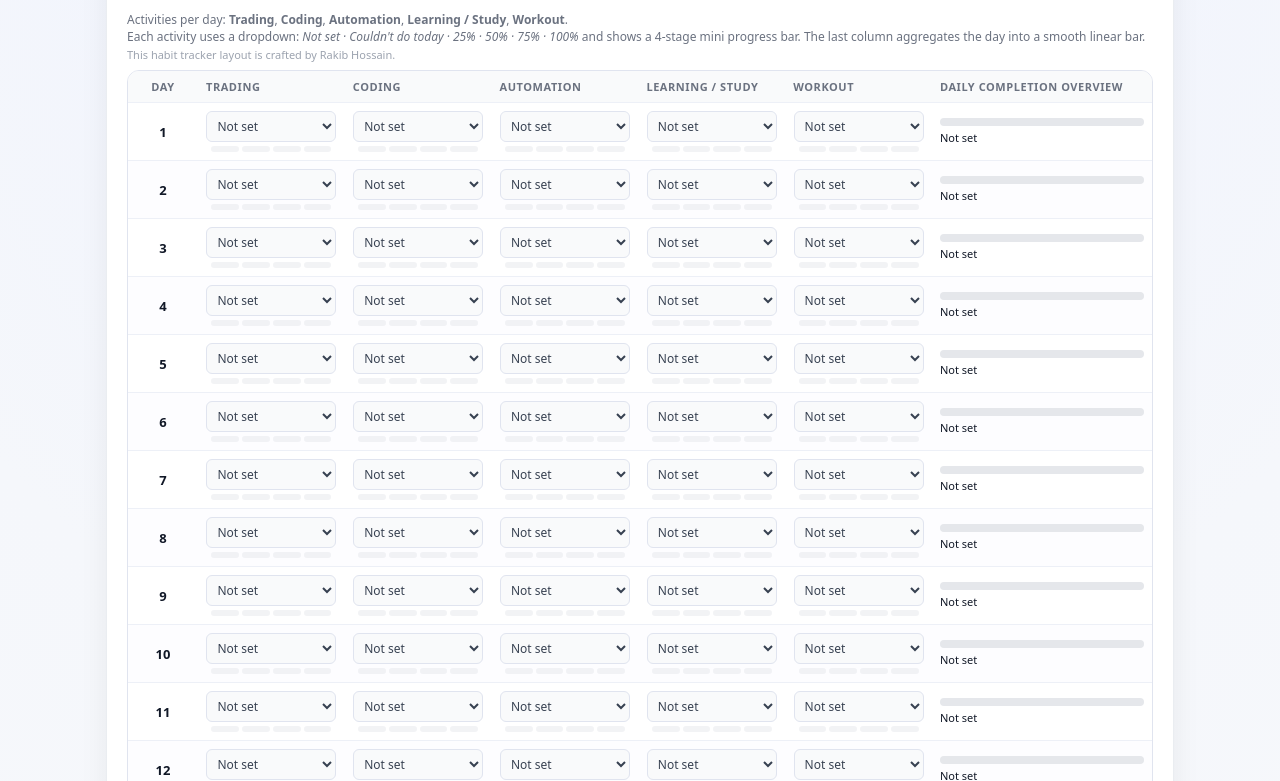
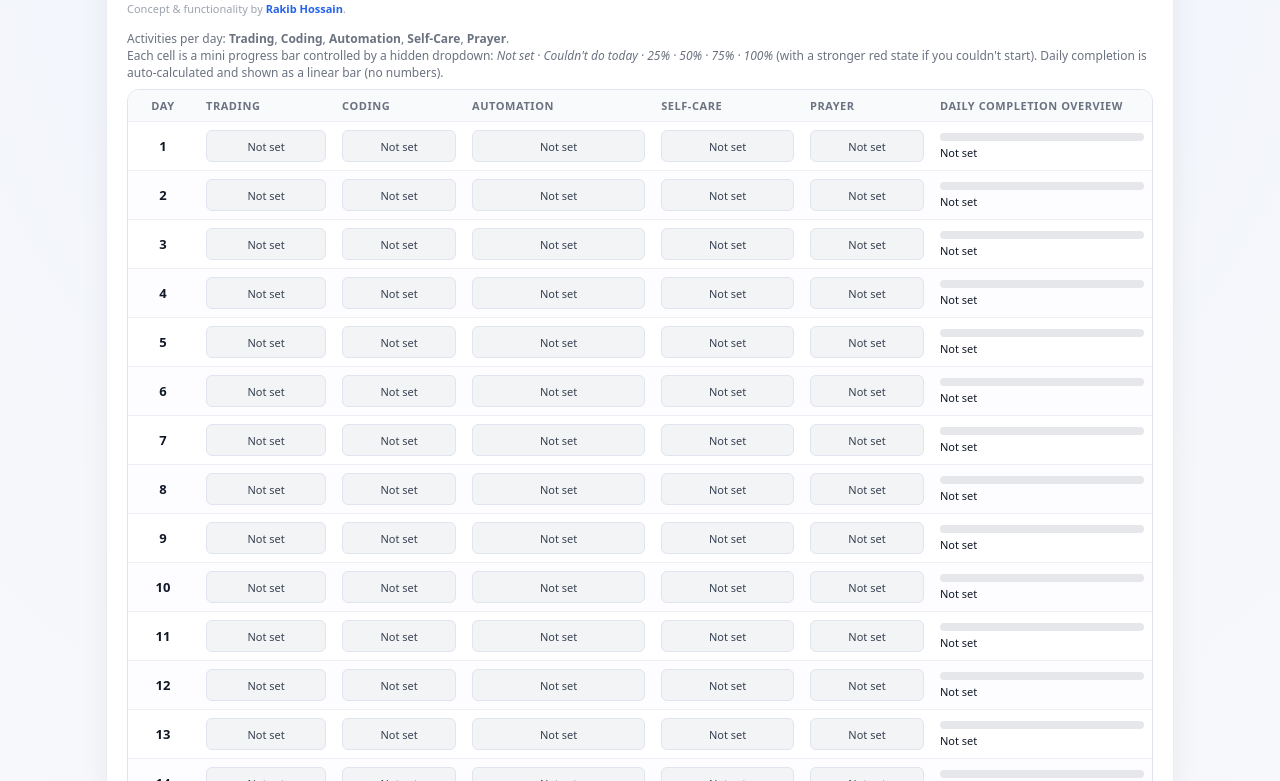
Before and after one commit to Rakib404H/30-Day-Activity-Tracker, a plain HTML site: page index.html in a window 1280 px wide. Shown: the part 108-889 px from the top of the page. Drawn offline with Linux system fonts and the light colour scheme.

Commit message:
v1.8 updated

```diff
--- a/index.html
+++ b/index.html
@@ -2,7 +2,7 @@
 <html lang="en">
 <head>
   <meta charset="UTF-8" />
-  <title>30-Day Activity Overview Tracker v8.html</title>
+  <title>Daily Activity Tracker</title>
   <meta name="viewport" content="width=device-width, initial-scale=1" />
   <style>
     :root {
@@ -12,7 +12,7 @@
       --text-main: #111827;
       --text-muted: #6b7280;
       --accent: #2563eb;
-      --accent-soft: #e0ecff;
+      --accent-soft: #e0e4ff;
       --radius-lg: 12px;
       --radius-sm: 6px;
       --shadow-soft: 0 10px 30px rgba(15, 23, 42, 0.06);
@@ -75,13 +75,20 @@
     .hint {
       font-size: 12px;
       color: var(--text-muted);
+      margin-top: 4px;
       margin-bottom: 8px;
     }
 
     .credit {
       font-size: 11px;
       color: #9ca3af;
-      margin-top: 2px;
+      margin-top: 4px;
+    }
+
+    .credit a {
+      color: #2563eb;
+      font-weight: 600;
+      text-decoration: none;
     }
 
     .table-wrapper {
@@ -132,85 +139,75 @@
       font-weight: 600;
     }
 
-    /* Activity cells: dropdown + mini 4-step bar */
+    /* Activity cell as a single progress-bar field */
 
     .activity-cell {
       text-align: center;
     }
 
-    .activity-inner {
+    .activity-field {
+      position: relative;
+      border-radius: var(--radius-sm);
+      border: 1px solid var(--border);
+      height: 32px;
+      overflow: hidden;
       display: flex;
-      flex-direction: column;
       align-items: center;
-      gap: 4px;
+      justify-content: center;
+      font-size: 11px;
+      color: #374151;
+      cursor: pointer;
+      background: #f3f4f6;
     }
 
-    .activity-select {
-      width: 100%;
-      max-width: 130px;
-      border-radius: var(--radius-sm);
-      border: 1px solid var(--border);
-      padding: 5px 6px;
-      font-size: 12px;
-      font-family: inherit;
-      outline: none;
-      background: #f9fafb;
-      color: #374151;
-      transition: border-color 0.15s ease, box-shadow 0.15s ease,
-        background 0.15s ease, color 0.15s ease;
+    .activity-fill {
+      position: absolute;
+      inset: 0;
+      width: 0%;
+      transition: width 0.25s ease, background 0.25s ease, opacity 0.15s ease;
+      opacity: 0.9;
     }
 
-    .activity-select:focus {
-      border-color: var(--accent);
-      box-shadow: 0 0 0 1px rgba(37, 99, 235, 0.1);
-      background: #ffffff;
+    .activity-label {
+      position: relative;
+      z-index: 1;
+      pointer-events: none;
+      padding: 0 6px;
+      white-space: nowrap;
     }
 
-    .activity-progress {
-      width: 100%;
-      max-width: 120px;
-      display: flex;
-      gap: 3px;
-      justify-content: center;
+    /* Stage colors for activity fill */
+    .activity-fill.stage-0 { background: #9ca3af; }   /* not set */
+    .activity-fill.stage-1 { background: #fed7aa; }   /* 25% */
+    .activity-fill.stage-2 { background: #facc15; }   /* 50% */
+    .activity-fill.stage-3 { background: #4ade80; }   /* 75% */
+    .activity-fill.stage-4 { background: #22c55e; }   /* 100% */
+
+    /* Danger override for "Couldn't do today" */
+    .activity-fill.danger {
+      background: #fecaca !important;
     }
 
-    .activity-progress-segment {
-      flex: 1;
-      height: 6px;
-      border-radius: 999px;
-      background: #e5e7eb;
-      opacity: 0.5;
-      transition: background 0.15s ease, opacity 0.15s ease, transform 0.1s ease;
+    /* Hidden dropdown over the whole field, arrow removed */
+    .activity-select {
+      position: absolute;
+      inset: 0;
+      width: 100%;
+      height: 100%;
+      opacity: 0;
+      cursor: pointer;
+      border: none;
+      margin: 0;
+      padding: 0;
+      background: transparent;
+      -webkit-appearance: none;
+      -moz-appearance: none;
+      appearance: none;
+      background-image: none;
+      font-size: 13px;
     }
 
-    .activity-progress-segment.active {
-      opacity: 1;
-      transform: translateY(-0.3px);
-    }
-
-    /* Color by stage for activity mini bars */
-
-    .activity-progress.stage-0 .activity-progress-segment.active {
-      background: #9ca3af;
-    }
-
-    .activity-progress.stage-1 .activity-progress-segment.active {
-      background: #f97316;
-    }
-
-    .activity-progress.stage-2 .activity-progress-segment.active {
-      background: #facc15;
-    }
-
-    .activity-progress.stage-3 .activity-progress-segment.active {
-      background: #22c55e;
-    }
-
-    .activity-progress.stage-4 .activity-progress-segment.active {
-      background: #16a34a;
-    }
-
-    /* Daily overview: linear progress bar */
+    /* Daily overview linear bar */
 
     .overview-cell {
       width: 220px;
@@ -238,34 +235,26 @@
       transition: width 0.2s ease, background 0.15s ease;
     }
 
-    .overview-linear.stage-0 .overview-linear-fill {
-      background: #9ca3af;
-    }
-
-    .overview-linear.stage-1 .overview-linear-fill {
-      background: #f97316;
-    }
-
-    .overview-linear.stage-2 .overview-linear-fill {
-      background: #facc15;
-    }
-
-    .overview-linear.stage-3 .overview-linear-fill {
-      background: #22c55e;
-    }
-
-    .overview-linear.stage-4 .overview-linear-fill {
-      background: #16a34a;
-    }
-
     .overview-linear-label {
       font-size: 11px;
       color: #6b7280;
     }
 
     .overview-linear-label strong {
+      font-weight: 500;
       color: #111827;
-      font-weight: 500;
+    }
+
+    /* Stage colors for overview fill */
+    .overview-linear.stage-0 .overview-linear-fill { background: #9ca3af; }
+    .overview-linear.stage-1 .overview-linear-fill { background: #f97316; }
+    .overview-linear.stage-2 .overview-linear-fill { background: #facc15; }
+    .overview-linear.stage-3 .overview-linear-fill { background: #22c55e; }
+    .overview-linear.stage-4 .overview-linear-fill { background: #16a34a; }
+
+    /* Danger override when the day is 0% (all zero-ish) */
+    .overview-linear.danger .overview-linear-fill {
+      background: #fecaca !important;
     }
 
     .footer-bar {
@@ -286,6 +275,18 @@
     .footer-credit {
       font-size: 11px;
       color: #9ca3af;
+    }
+
+    .footer-credit a {
+      color: #2563eb;
+      text-decoration: none;
+      font-weight: 600;
+    }
+
+    .footer-note {
+      font-size: 11px;
+      color: #6b7280;
+      margin-top: 2px;
     }
 
     button {
@@ -329,20 +330,24 @@
     <div class="card">
       <header>
         <div>
-          <h1>30-Day Activity Overview Tracker v8.html</h1>
+          <h1>Daily Activity Tracker</h1>
           <p>
-            Built for tracking key habits with visual feedback. Designed by <strong>Rakib Hossain</strong>.
+            Track five daily activities with visual completion bars per cell and a daily linear overview, tuned for your November routine.
           </p>
+          <div class="credit">
+            Concept & functionality by
+            <a href="https://rakibhossain.dev/" target="_blank">Rakib Hossain</a>.
+          </div>
         </div>
-        <span class="tag">30 days · 5 activities · visual per-cell + daily overview</span>
+        <span class="tag">30 days · November · custom goals</span>
       </header>
 
       <div class="hint">
         Activities per day: <strong>Trading</strong>, <strong>Coding</strong>, <strong>Automation</strong>,
-        <strong>Learning / Study</strong>, <strong>Workout</strong>.<br />
-        Each activity uses a dropdown: <em>Not set · Couldn't do today · 25% · 50% · 75% · 100%</em> and shows a
-        4-stage mini progress bar. The last column aggregates the day into a smooth linear bar.
-        <div class="credit">This habit tracker layout is crafted by Rakib Hossain.</div>
+        <strong>Self-Care</strong>, <strong>Prayer</strong>.<br />
+        Each cell is a mini progress bar controlled by a hidden dropdown:
+        <em>Not set · Couldn't do today · 25% · 50% · 75% · 100%</em> (with a stronger red state if you couldn't start).
+        Daily completion is auto-calculated and shown as a linear bar (no numbers).
       </div>
 
       <div class="table-wrapper">
@@ -353,24 +358,24 @@
               <th>Trading</th>
               <th>Coding</th>
               <th>Automation</th>
-              <th>Learning / Study</th>
-              <th>Workout</th>
+              <th>Self-Care</th>
+              <th>Prayer</th>
               <th>Daily completion overview</th>
             </tr>
           </thead>
-          <tbody id="tableBody">
-            <!-- rows from JS -->
-          </tbody>
+          <tbody id="tableBody"></tbody>
         </table>
       </div>
 
       <div class="footer-bar">
         <div>
-          <div class="summary" id="summaryText">
-            No data yet
+          <div class="summary" id="summaryText">No data yet.</div>
+          <div class="footer-credit">
+            Concept-driven tracker flow by
+            <a href="https://rakibhossain.dev/" target="_blank">Rakib Hossain</a>.
           </div>
-          <div class="footer-credit">
-            Tracker logic & structure customized by Rakib Hossain.
+          <div class="footer-note">
+            All activities are configured as customized goals for the month of <strong>November</strong>.
           </div>
         </div>
         <button type="button" class="btn-danger" id="resetAll">
@@ -382,40 +387,30 @@
 
   <script>
     const DAYS = 30;
-    const ACTIVITIES = [
-      "trading",
-      "coding",
-      "automation",
-      "learning",
-      "workout",
-    ];
-    const STORAGE_KEY = "thirty_day_activity_overview_bar_v8";
+    const ACTIVITIES = ["trading","coding","automation","selfCare","prayer"];
+    const STORAGE_KEY = "november_activity_tracker_v8";
 
     const tableBody = document.getElementById("tableBody");
     const summaryText = document.getElementById("summaryText");
     const resetAllBtn = document.getElementById("resetAll");
 
-    // Activity dropdown options
+    // Dropdown options (nicer labels for the menu)
     const ACTIVITY_OPTIONS = [
-      { value: "none", label: "Not set" },
-      { value: "unable", label: "Couldn't do today" },
-      { value: "25", label: "25%" },
-      { value: "50", label: "50%" },
-      { value: "75", label: "75%" },
-      { value: "100", label: "100%" },
+      { value: "none",   label: "⚪ Not set",               pct: 0 },
+      { value: "unable", label: "⛔ Couldn't do today",     pct: 0 },
+      { value: "25",     label: "🟡 25% done",             pct: 25 },
+      { value: "50",     label: "🟡 50% done",             pct: 50 },
+      { value: "75",     label: "🟢 75% done",             pct: 75 },
+      { value: "100",    label: "✅ 100% completed",       pct: 100 },
     ];
 
-    // data[dayIndex] = { activities: [...], overview: null|number }
+    // data[dayIndex] = { activities: [...], overview: number|null }
     let data = [];
 
     function loadData() {
       const raw = localStorage.getItem(STORAGE_KEY);
       if (!raw) return null;
-      try {
-        return JSON.parse(raw);
-      } catch {
-        return null;
-      }
+      try { return JSON.parse(raw); } catch { return null; }
     }
 
     function initData() {
@@ -442,72 +437,66 @@
       localStorage.setItem(STORAGE_KEY, JSON.stringify(data));
     }
 
-    // Map activity value to 4-step stage for mini bar
+    function getPctFromValue(value) {
+      const opt = ACTIVITY_OPTIONS.find(o => o.value === value);
+      return opt ? opt.pct : 0;
+    }
+
     function stageFromActivityValue(value) {
       switch (value) {
-        case "25":
-          return { stage: 1, label: "25% done" };
-        case "50":
-          return { stage: 2, label: "50% done" };
-        case "75":
-          return { stage: 3, label: "75% done" };
-        case "100":
-          return { stage: 4, label: "Completed" };
-        case "unable":
-          return { stage: 0, label: "Skipped" };
-        default:
-          return { stage: 0, label: "Not set" };
+        case "25":   return { stage: 1, label: "25% done" };
+        case "50":   return { stage: 2, label: "50% done" };
+        case "75":   return { stage: 3, label: "75% done" };
+        case "100":  return { stage: 4, label: "Completed" };
+        case "unable": return { stage: 0, label: "Couldn't do today" };
+        default:     return { stage: 0, label: "Not set" };
       }
     }
 
-    // Map numeric overview (0–100) to stage + label for daily linear bar
     function stageFromOverview(overview) {
       if (overview === null || isNaN(overview)) {
-        return { stage: 0, label: "Not set" };
+        return { stage: 0, label: "Not set", danger: false };
       }
       if (overview === 0) {
-        return { stage: 0, label: "No progress" };
+        return { stage: 0, label: "No progress", danger: true };
       }
       if (overview < 40) {
-        return { stage: 1, label: "Light progress" };
+        return { stage: 1, label: "Light progress", danger: false };
       }
       if (overview < 70) {
-        return { stage: 2, label: "Moderate progress" };
+        return { stage: 2, label: "Moderate progress", danger: false };
       }
       if (overview < 100) {
-        return { stage: 3, label: "Strong progress" };
+        return { stage: 3, label: "Strong progress", danger: false };
       }
-      return { stage: 4, label: "Perfect day" };
+      return { stage: 4, label: "Perfect day", danger: false };
     }
 
-    // Update mini 4-step bar for a single activity cell
-    function updateActivityProgress(dayIndex, activityIndex) {
+    function updateActivityCell(dayIndex, activityIndex) {
       const val = data[dayIndex].activities[activityIndex];
+      const pct = getPctFromValue(val);
       const { stage, label } = stageFromActivityValue(val);
-      const progress = document.querySelector(
-        `div[data-activity-progress="${dayIndex}-${activityIndex}"]`
+
+      const select = document.querySelector(
+        `select[data-day="${dayIndex}"][data-activity="${activityIndex}"]`
       );
-      if (!progress) return;
-      progress.classList.remove(
-        "stage-0",
-        "stage-1",
-        "stage-2",
-        "stage-3",
-        "stage-4"
-      );
-      progress.classList.add(`stage-${stage}`);
-      const segments = progress.querySelectorAll(".activity-progress-segment");
-      segments.forEach((seg, idx) => {
-        if (idx < stage) {
-          seg.classList.add("active");
-        } else {
-          seg.classList.remove("active");
-        }
-      });
-      progress.title = label;
+      if (!select) return;
+
+      const field = select.parentNode;
+      const fill = field.querySelector(".activity-fill");
+      const labelEl = field.querySelector(".activity-label");
+
+      // Width logic: normal % for progress, but full-width red for "Couldn't do today"
+      let width = pct;
+      if (val === "unable") {
+        width = 100; // visually strong "fail" state
+      }
+
+      fill.style.width = width + "%";
+      fill.className = "activity-fill stage-" + stage + (val === "unable" ? " danger" : "");
+      labelEl.textContent = label;
     }
 
-    // Calculate and update overview for a specific day
     function updateOverviewForDay(dayIndex) {
       const day = data[dayIndex];
       let sum = 0;
@@ -515,74 +504,56 @@
       let allZero = true;
 
       day.activities.forEach((val) => {
-        if (val === "none") {
-          return;
-        }
-        if (val === "unable") {
-          sum += 0;
-          count++;
-          return;
-        }
-        const num = parseInt(val, 10);
-        if (!isNaN(num)) {
-          sum += num;
-          count++;
-          if (num > 0) allZero = false;
-        }
+        const pct = getPctFromValue(val);
+        if (val === "none") return;
+        count++;
+        sum += pct;
+        if (pct > 0) allZero = false;
       });
 
       let overview = null;
       if (count > 0) {
         overview = Math.round(sum / count);
-        if (allZero && overview > 0) overview = 0;
+        if (allZero) overview = 0;
       } else {
         overview = null;
       }
-
       day.overview = overview;
 
       const wrap = document.querySelector(
         `div[data-overview-linear="${dayIndex}"]`
       );
       if (!wrap) return;
-
       const fill = wrap.querySelector(".overview-linear-fill");
       const labelEl = wrap.querySelector(".overview-linear-label");
-      const { stage, label } = stageFromOverview(overview);
 
-      wrap.classList.remove(
-        "stage-0",
-        "stage-1",
-        "stage-2",
-        "stage-3",
-        "stage-4"
-      );
-      wrap.classList.add(`stage-${stage}`);
+      const { stage, label, danger } = stageFromOverview(overview);
+      wrap.className = "overview-linear stage-" + stage + (danger ? " danger" : "");
 
       const width = overview === null || isNaN(overview) ? 0 : overview;
-      fill.style.width = `${width}%`;
+      fill.style.width = width + "%";
       labelEl.innerHTML = `<strong>${label}</strong>`;
     }
 
     function updateSummary() {
-      let daysWithOverview = 0;
-      let sumOverview = 0;
-      let perfectDays = 0;
+      let daysWith = 0;
+      let sum = 0;
+      let perfect = 0;
 
       data.forEach((day) => {
         if (day.overview !== null && !isNaN(day.overview)) {
-          daysWithOverview++;
-          sumOverview += day.overview;
-          if (day.overview === 100) perfectDays++;
+          daysWith++;
+          sum += day.overview;
+          if (day.overview === 100) perfect++;
         }
       });
 
-      if (daysWithOverview === 0) {
+      if (daysWith === 0) {
         summaryText.textContent = "No daily completion data yet.";
       } else {
-        const avg = Math.round(sumOverview / daysWithOverview);
+        const avg = Math.round(sum / daysWith);
         summaryText.textContent =
-          `Average completion: ${avg}% · 100% days: ${perfectDays}`;
+          `Average completion: ${avg}% · 100% days: ${perfect}`;
       }
     }
 
@@ -592,19 +563,26 @@
       for (let d = 0; d < DAYS; d++) {
         const tr = document.createElement("tr");
 
-        // Day number
         const tdDay = document.createElement("td");
         tdDay.className = "col-day";
         tdDay.textContent = d + 1;
         tr.appendChild(tdDay);
 
-        // Activity cells
         ACTIVITIES.forEach((_, aIndex) => {
           const td = document.createElement("td");
           td.className = "activity-cell";
 
-          const inner = document.createElement("div");
-          inner.className = "activity-inner";
+          const field = document.createElement("div");
+          field.className = "activity-field";
+
+          const fill = document.createElement("div");
+          fill.className = "activity-fill";
+          field.appendChild(fill);
+
+          const label = document.createElement("span");
+          label.className = "activity-label";
+          label.textContent = "Not set";
+          field.appendChild(label);
 
           const select = document.createElement("select");
           select.className = "activity-select";
@@ -623,32 +601,17 @@
           select.addEventListener("change", (e) => {
             const value = e.target.value;
             data[d].activities[aIndex] = value;
-            updateActivityProgress(d, aIndex);
+            updateActivityCell(d, aIndex);
             updateOverviewForDay(d);
             saveData();
             updateSummary();
           });
 
-          const progress = document.createElement("div");
-          progress.className = "activity-progress stage-0";
-          progress.setAttribute(
-            "data-activity-progress",
-            `${d}-${aIndex}`
-          );
-
-          for (let i = 0; i < 4; i++) {
-            const seg = document.createElement("div");
-            seg.className = "activity-progress-segment";
-            progress.appendChild(seg);
-          }
-
-          inner.appendChild(select);
-          inner.appendChild(progress);
-          td.appendChild(inner);
+          field.appendChild(select);
+          td.appendChild(field);
           tr.appendChild(td);
         });
 
-        // Overview cell (linear bar)
         const tdOverview = document.createElement("td");
         tdOverview.className = "overview-cell";
 
@@ -659,26 +622,26 @@
         const track = document.createElement("div");
         track.className = "overview-linear-track";
 
-        const fill = document.createElement("div");
-        fill.className = "overview-linear-fill";
-        track.appendChild(fill);
+        const ofill = document.createElement("div");
+        ofill.className = "overview-linear-fill";
+        track.appendChild(ofill);
 
-        const label = document.createElement("div");
-        label.className = "overview-linear-label";
-        label.textContent = "Not set";
+        const olabel = document.createElement("div");
+        olabel.className = "overview-linear-label";
+        olabel.textContent = "Not set";
 
         overviewWrap.appendChild(track);
-        overviewWrap.appendChild(label);
+        overviewWrap.appendChild(olabel);
         tdOverview.appendChild(overviewWrap);
         tr.appendChild(tdOverview);
 
         tableBody.appendChild(tr);
       }
 
-      // Sync visuals with current data
+      // Now that everything is in the DOM, update visuals
       for (let d = 0; d < DAYS; d++) {
         for (let aIndex = 0; aIndex < ACTIVITIES.length; aIndex++) {
-          updateActivityProgress(d, aIndex);
+          updateActivityCell(d, aIndex);
         }
         updateOverviewForDay(d);
       }
@@ -698,7 +661,6 @@
       buildTable();
     });
 
-    // Init
     initData();
     buildTable();
   </script>
```
